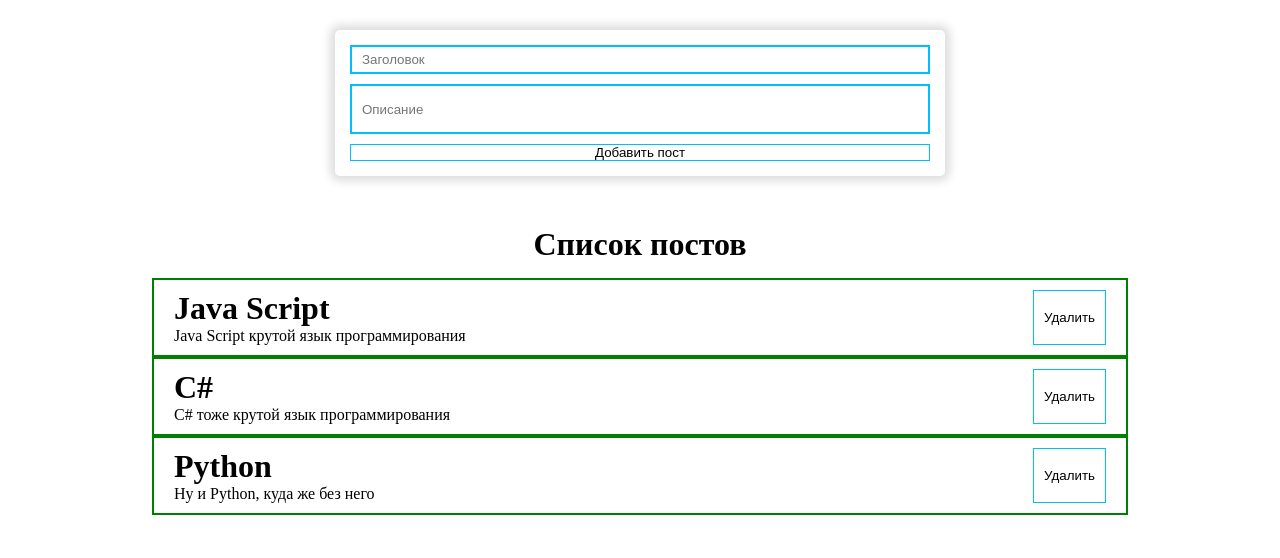
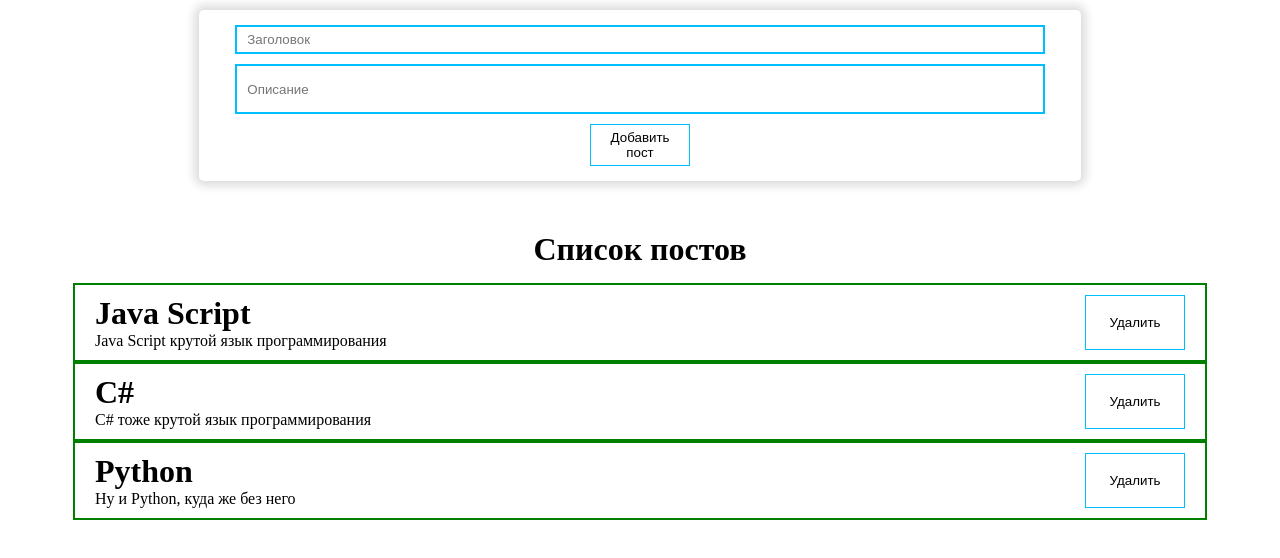
Before and after one commit to SteamDwarf/ReactNote, a React (Create React App) app: page / in a window 1280 px wide. Shown: the top 558 px of the page. Built offline with nearby package versions, Linux system fonts and the light colour scheme.

Commit message:
Added interactive buttons

```diff
--- a/src/App.js
+++ b/src/App.js
@@ -4,16 +4,26 @@ import PostsList from './components/PostsList';
 import PostForm from './components/PostForm';
 
 function App () {
+
   const [posts, setPosts] = useState([
     {id: "1", title: "Java Script", body: "Java Script крутой язык программирования"},
     {id: "2", title: "C#", body: "С# тоже крутой язык программирования"},
     {id: "3", title: "Python", body: "Ну и Python, куда же без него"},
   ]);
 
+  function addNewPost(newPost) {
+    setPosts([...posts, newPost]);
+  }
+
+  function deletePost(delPost) {
+
+    setPosts(posts.filter(post => post.id !== delPost.id));
+  }
+
   return (
     <div className="App">
-      <PostForm />
-      <PostsList posts={posts} />
+      <PostForm addNewPost={addNewPost}/>
+      <PostsList posts={posts} deletePost={deletePost}/>
     </div>
   );
 }
--- a/src/UI/MyBtn.js
+++ b/src/UI/MyBtn.js
@@ -1,8 +1,14 @@
 import React from 'react';
+import classes from './MyBtn.module.css';
 
-function MyBtn({children, className}) {
+function MyBtn({children, onClick}) {
   return (
-    <button className={className}>{children}</button>
+    <button
+      onClick={onClick}
+      className={classes.post_btn}
+    >
+      {children}
+    </button>
   );
 };
 
--- /dev/null
+++ b/src/UI/MyBtn.module.css
@@ -0,0 +1,6 @@
+.post_btn {
+    background-color: transparent;
+    border: 1px solid #00BFFF;
+    padding: 5px 10px;
+    width: 100px;
+}
--- a/src/components/Post.js
+++ b/src/components/Post.js
@@ -1,7 +1,7 @@
 import React from 'react';
 import MyBtn from '../UI/MyBtn';
 
-function Post ({post}) {
+function Post ({post, deletePost}) {
     return (
         <div className = {"post"}>
             <div className = {"post_text"}>
@@ -12,7 +12,7 @@ function Post ({post}) {
                 {post.body}
               </div>
             </div>
-            <MyBtn className={"post_btn"}>Удалить</MyBtn>
+            <MyBtn onClick={() => deletePost(post)}>Удалить</MyBtn>
         </div>
       );
 };
--- a/src/components/PostForm.js
+++ b/src/components/PostForm.js
@@ -1,12 +1,40 @@
-import React from 'react';
+import {React, useState} from 'react';
 import MyBtn from '../UI/MyBtn';
 
-function PostForm() {
+function PostForm({addNewPost}) {
+  const [title, setTitle] = useState("");
+  const [body, setBody] = useState("");
+
+  function createNewPost(e) {
+    e.preventDefault();
+
+    const newPost = {
+      id: Date.now, title: title, body: body
+    };
+
+    addNewPost(newPost);
+
+    setTitle("");
+    setBody("");
+  }
+
   return (
     <form className={"post-form"}>
-      <input placeholder={"Заголовок"} className={"post-form_input"}/>
-      <input placeholder={"Описание"} className={"post-form_input-big post-form_input"}/>
-      <MyBtn className={"post_btn"}>Добавить пост</MyBtn>
+      <input
+        value={title}
+        placeholder={"Заголовок"}
+        className={"post-form_input"}
+        onChange={e => setTitle(e.target.value)}
+      />
+      <input
+        value={body}
+        placeholder={"Описание"}
+        className={"post-form_input-big post-form_input"}
+        onChange={e => setBody(e.target.value)}
+      />
+      <MyBtn onClick={createNewPost}>
+        Добавить пост
+      </MyBtn>
     </form>
   )
 };
--- a/src/components/PostsList.js
+++ b/src/components/PostsList.js
@@ -1,13 +1,13 @@
 import React from 'react';
 import Post from './Post';
 
-function PostsList({posts}) {
+function PostsList({posts, deletePost}) {
   return (
     <div className={"post-list"}>
       <h1 className={"post-list_title"}>Список постов</h1>
 
       {posts.map(post =>
-        <Post post={post} key={post.id}/>
+        <Post deletePost={deletePost} post={post} key={post.id}/>
       )}
     </div>
   );
--- a/src/styles/App.css
+++ b/src/styles/App.css
@@ -6,14 +6,14 @@
   .App {
     display: flex;
     flex-direction: column;
-    margin: 30px;
+    margin: 10px;
     align-items: center;
   }
   .post-list {
     margin-top: 10px;
     margin-bottom: 15px;
     text-align: center;
-    width: 80%;
+    width: 90%;
   }
   .post-list_title {
     margin-bottom: 15px;
@@ -25,22 +25,20 @@
     padding: 10px 20px;
     text-align: left;
   }
-  .post_btn {
-    background-color: transparent;
-    border: 1px solid #00BFFF;
-    padding: 0 10px;
-  }
+
   .post-form {
     display: flex;
     flex-direction: column;
+    align-items: center;
     margin-bottom: 40px;
     padding: 15px;
     min-width: 200px;
-    width: 50%;
+    width: 70%;
     box-shadow: 0 0 10px 5px rgba(221, 221, 221, 1);
     border-radius: 5px;
   }
   .post-form_input {
+    width: 95%;
     margin-bottom: 10px;
     padding: 5px 10px;
     border: 2px solid #00BFFF;
```
Also changed, not shown: 1 other file (tests, documents, lock files or other folders).
